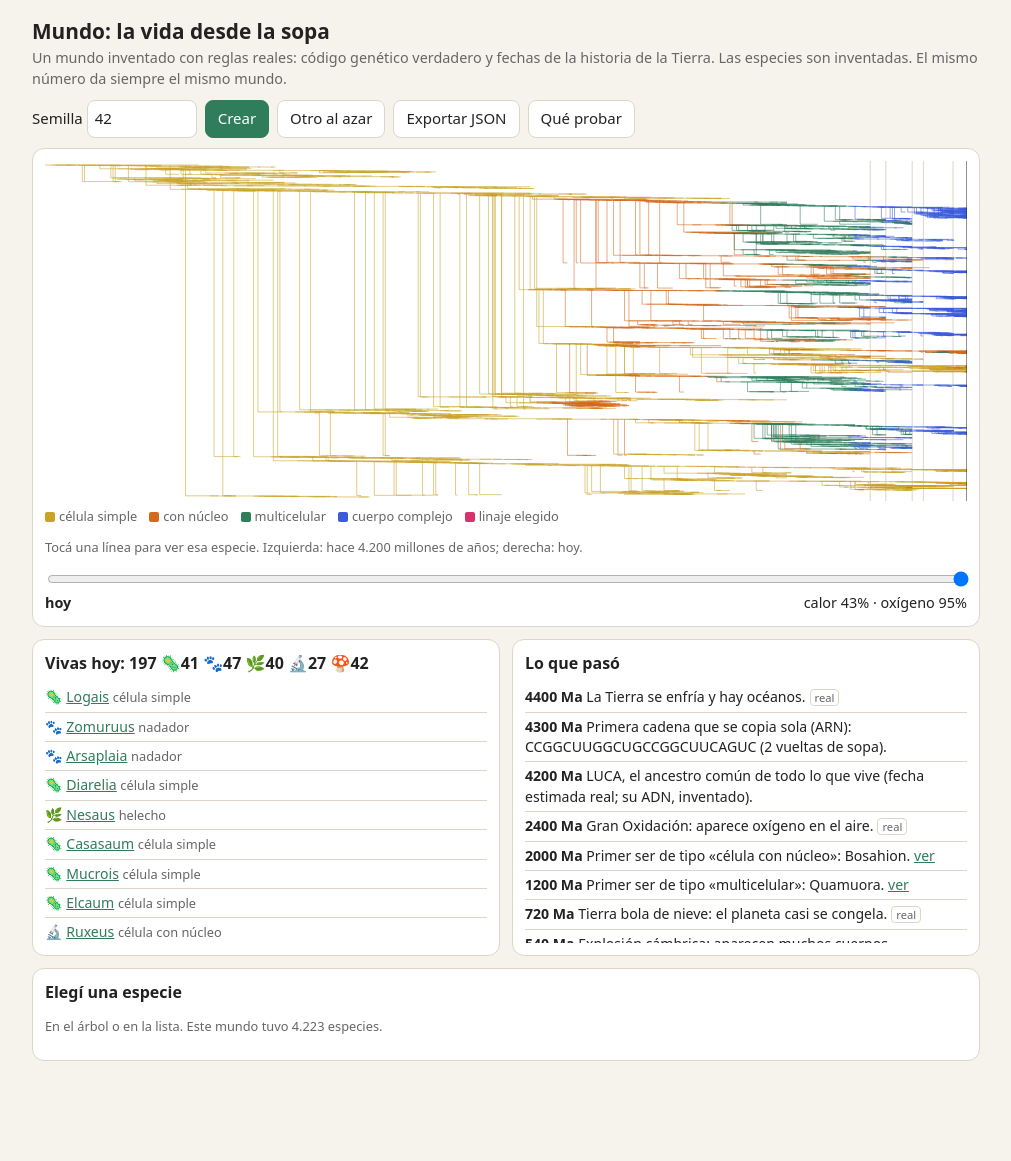
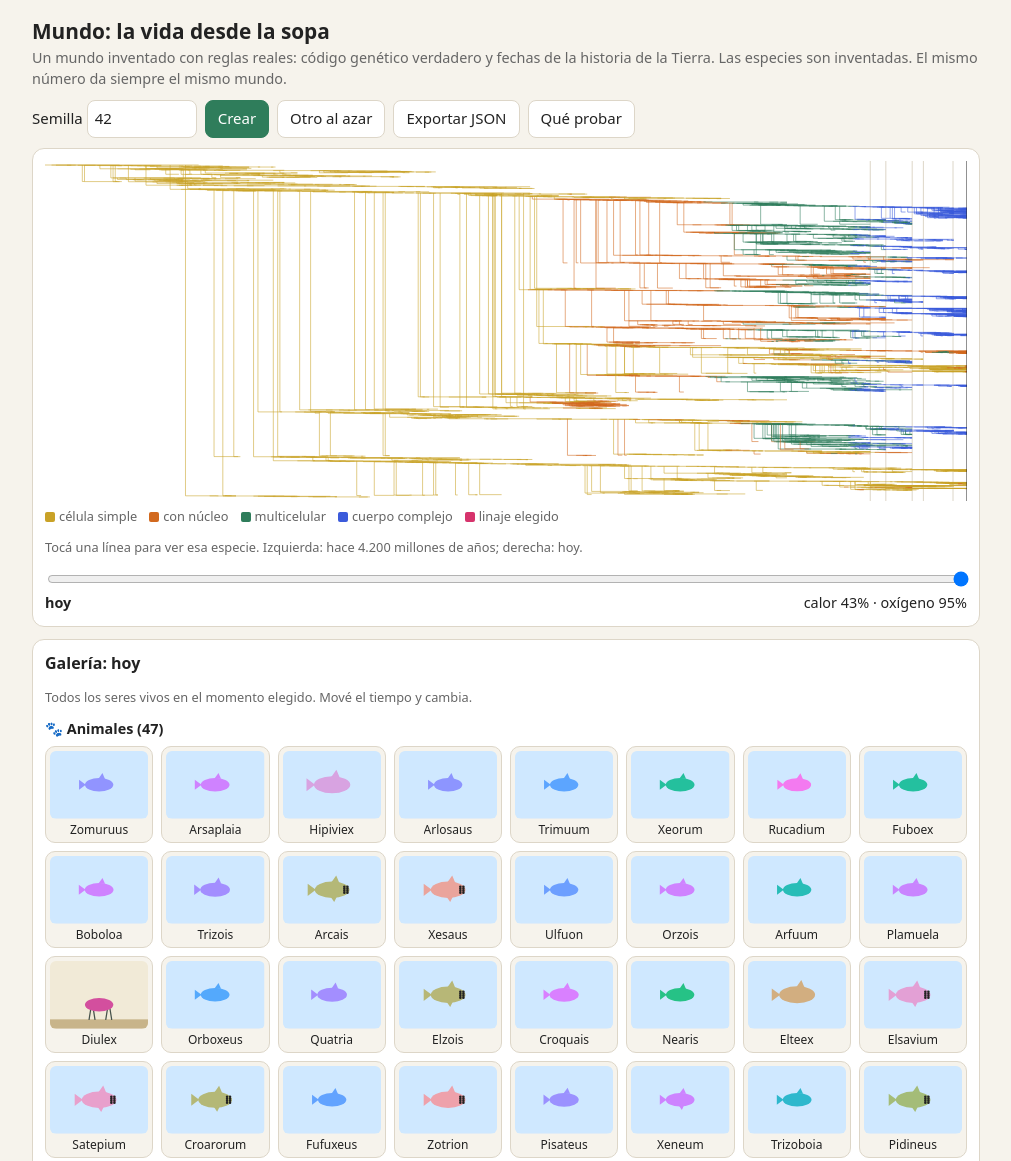
Before and after one commit to yat320/yat320.github.io, a plain HTML site: page mundo/index.html in a window 1280 px wide. Shown: the top 1161 px of the page, without its empty margins (134-1145 px from the left). Before the commit the page ends 1113 px from the top, so only its background shows below. Drawn offline with Linux system fonts and the light colour scheme.

Commit message:
Mundo: galería
Co-Authored-By: Claude Opus 5.5 <noreply@anthropic.com>
Claude-Session: https://claude.ai/code/session_01CAMWUJNy3u3vaD8Uets2hg

```diff
--- a/mundo/index.html
+++ b/mundo/index.html
@@ -41,6 +41,11 @@ li button{border:0;padding:0;background:none;color:var(--acento);text-decoration
 .barras em i{display:block;height:100%;background:var(--acento)}
 .chico{font-size:.8rem;color:var(--suave)}
 svg.bicho{width:100%;max-width:260px;height:auto;display:block;margin:6px 0;border-radius:10px;border:1px solid var(--linea)}
+.gal{display:grid;grid-template-columns:repeat(auto-fill,minmax(96px,1fr));gap:8px;margin-bottom:10px}
+.gal button{display:flex;flex-direction:column;align-items:center;gap:2px;padding:4px;font-size:.75rem;text-decoration:none;color:var(--tinta);border:1px solid var(--linea);border-radius:10px;background:var(--fondo);overflow:hidden}
+.gal svg.bicho{margin:0;border:0;border-radius:6px}
+.gal span{max-width:100%;overflow:hidden;text-overflow:ellipsis;white-space:nowrap}
+h3{font-size:.9rem;margin:10px 0 6px}
 dialog{max-width:520px;border:1px solid var(--linea);border-radius:12px;background:var(--panel);color:var(--tinta)}
 </style>
 <main>
@@ -60,6 +65,7 @@ dialog{max-width:520px;border:1px solid var(--linea);border-radius:12px;backgrou
   <input id="t" type="range" min="0" max="4200" step="10" value="0" aria-label="Momento">
   <div class="tiempo"><b id="cuando"></b><span id="amb"></span></div>
 </div>
+<div class="caja"><h2 id="tgal">Galería</h2><p class="chico">Todos los seres vivos en el momento elegido. Mové el tiempo y cambia.</p><div id="gal"></div></div>
 <div class="grid">
   <div class="caja"><h2 id="tvivas">Vivas en ese momento</h2><ul id="vivas"></ul></div>
   <div class="caja"><h2>Lo que pasó</h2><ul id="eventos"></ul></div>
@@ -70,7 +76,7 @@ dialog{max-width:520px;border:1px solid var(--linea);border-radius:12px;backgrou
 <li>Mové el tiempo a 252 (Pérmico) y mirá cuántas especies quedan antes y después.</li>
 <li>Elegí una especie de hoy y mirá su linaje hasta LUCA.</li>
 <li>Buscá una con «préstamo»: un gen que le pasó otra especie de costado, como hacen las bacterias.</li>
-<li>Andá a hoy y abrí un 🐾, un 🌿 y un 🍄: mirá su cuerpo y su dibujo. Probá la semilla 1: ahí nunca hubo animales.</li>
+<li>Mirá la galería en hoy, en 300 y en 1.000 millones de años: cómo cambia lo que vive. Andá a hoy y abrí un 🐾, un 🌿 y un 🍄: mirá su cuerpo y su dibujo. Probá la semilla 1: ahí nunca hubo animales.</li>
 <li>Exportá el JSON: eso es lo que va a leer cualquier juego.</li>
 </ol><form method="dialog"><button class="prim">Listo</button></form></dialog>
 </main>
@@ -419,6 +425,9 @@ function tiempo(){
   $('amb').textContent='calor '+Math.round(a.temp*100)+'% · oxígeno '+Math.round(a.oxigeno*100)+'%';
   const cu={};v.forEach(e=>{const k=ico(e);cu[k]=(cu[k]||0)+1});
   $('tvivas').textContent='Vivas '+(t===0?'hoy':'en ese momento')+': '+v.length+'  '+Object.keys(cu).map(k=>k+cu[k]).join(' ');
+  const grupos=[['🐾 Animales',e=>e.reino==='animal'],['🌿 Plantas',e=>e.reino==='planta'],['🍄 Hongos',e=>e.reino==='hongo'],['🔬 Células con núcleo',e=>!e.reino&&e.nivel>=1],['🦠 Células simples',e=>e.nivel===0]];
+  $('tgal').textContent='Galería: '+fmt(t);
+  $('gal').innerHTML=grupos.map(([tit,f])=>{const g=v.filter(f);return g.length?'<h3>'+tit+' ('+g.length+')</h3><div class="gal">'+g.map(e=>'<button data-id="'+e.id+'">'+dibujo(e)+'<span>'+esc(e.nombre)+'</span></button>').join('')+'</div>':''}).join('');
   $('vivas').innerHTML=v.slice(0,200).map(e=>'<li>'+ico(e)+' <button data-id="'+e.id+'">'+esc(e.nombre)+'</button> <span class="chico">'+(e.cuerpo?e.cuerpo.tipo:e.reino||m.niveles[e.nivel])+'</span></li>').join('');
   dibujar();
 }
@@ -427,9 +436,17 @@ function describir(e){const c=e.cuerpo;
   if(e.reino!=='animal')return 'Es '+(c.tipo==='árbol'?'un ':'')+c.tipo+', vive en '+c.medio+', mide unos '+medida(c.tamanoM)+(c.hojas?', '+c.hojas+' hojas por rama':'')+'.';
   return 'Es '+c.tipo+', de simetría '+c.simetria+', '+c.patas+' patas, '+c.ojos+' ojos'+(c.aletas?', '+c.aletas+' aletas':'')+(c.alas?', '+c.alas+' alas':'')+', cubierto de '+c.cubierta+'. Vive en '+c.medio+' y mide unos '+medida(c.tamanoM)+'.';}
 function dibujo(e){
+  if(!e.cuerpo){
+    let g='<rect width="160" height="110" fill="#cfe8ff"/>';const col=e.reino==='animal'?'#e8a598':e.reino==='planta'?'#69db7c':e.reino==='hongo'?'#ced4da':e.nivel===0?'#c9a227':'#f0954a';
+    if(e.nivel===0)for(let i=0;i<5;i++)g+='<rect x="'+(30+i*22)+'" y="'+(40+(i%2)*18)+'" width="18" height="9" rx="4.5" fill="'+col+'" transform="rotate('+(i*23-30)+' '+(39+i*22)+' '+(44+(i%2)*18)+')"/>';
+    else if(e.nivel===1)g+='<circle cx="80" cy="55" r="30" fill="'+col+'" opacity=".75"/><circle cx="86" cy="50" r="10" fill="#7f3b08"/><circle cx="66" cy="64" r="4" fill="#fff" opacity=".7"/>';
+    else for(let i=0;i<9;i++)g+='<circle cx="'+(64+(i%3)*16)+'" cy="'+(38+Math.floor(i/3)*16)+'" r="9" fill="'+col+'" stroke="#fff"/>';
+    return '<svg class="bicho" viewBox="0 0 160 110" role="img" aria-label="Dibujo de '+esc(e.nombre)+'">'+g+'</svg>';
+  }
   const c=e.cuerpo,P={piel:'#e8a598',caparazón:'#8d6e63',escamas:'#4dabf7',pelo:'#b5651d',plumas:'#f2c230'};
   const fondo=c.medio==='agua'?'#cfe8ff':c.medio==='aire'?'#e7f5ff':'#f1ead7';
   let g='<rect width="160" height="110" fill="'+fondo+'"/>'+(c.medio!=='agua'?'<rect y="95" width="160" height="15" fill="#c8b48a"/>':'');
+  const fondoLen=g.length;
   const L=(x1,y1,x2,y2,col,w)=>'<line x1="'+x1+'" y1="'+y1+'" x2="'+x2+'" y2="'+y2+'" stroke="'+col+'" stroke-width="'+(w||3)+'" stroke-linecap="round"/>';
   if(e.reino==='planta'){
     if(c.tipo==='alga')for(let i=0;i<4;i++)g+='<path d="M'+(50+i*18)+' 105 q-8 -20 0 -40 t0 -40" fill="none" stroke="#2f9e44" stroke-width="4"/>';
@@ -450,6 +467,10 @@ function dibujo(e){
       for(let i=0;i<c.ojos;i++)g+='<circle cx="'+(104+(i%2)*6)+'" cy="'+(cy-6+Math.floor(i/2)*4)+'" r="2.5" fill="#222"/>';
     }
   }
+  // Cada uno con su color (del ADN de su gen de forma) y su tamaño (del gen de tamaño).
+  const fo=e.adn.slice(-72);let h=0;for(let i=0;i<fo.length;i++)h=(h*31+fo.charCodeAt(i))%360;
+  const sc=(0.6+0.5*e.rasgos.tamano).toFixed(2),oy=c.medio==='agua'?55:95;
+  g=g.slice(0,fondoLen)+'<g style="filter:hue-rotate('+(h-180)*0.5+'deg)" transform="translate(80 '+oy+') scale('+sc+') translate(-80 -'+oy+')">'+g.slice(fondoLen)+'</g>';
   return '<svg class="bicho" viewBox="0 0 160 110" role="img" aria-label="Dibujo de '+esc(e.nombre)+'">'+g+'</svg>';
 }
 function ver(id){
@@ -468,7 +489,7 @@ function ver(id){
   html+='<h2>Linaje ('+lin.length+' pasos hasta LUCA)</h2><p class="chico">'+lin.map(e=>'<button data-id="'+e.id+'">'+esc(e.nombre)+'</button> '+(e.nace)+' Ma').join(' ← ')+'</p>';
   $('ficha').innerHTML=html;dibujar();
 }
-document.addEventListener('click',ev=>{const b=ev.target.closest('button[data-id]');if(b){ver(+b.dataset.id);if(ev.target.closest('#vivas,#eventos'))$('ficha').scrollIntoView({behavior:'smooth'})}});
+document.addEventListener('click',ev=>{const b=ev.target.closest('button[data-id]');if(b){ver(+b.dataset.id);if(ev.target.closest('#vivas,#eventos,#gal'))$('ficha').scrollIntoView({behavior:'smooth'})}});
 cv.addEventListener('click',ev=>{
   const r=cv.getBoundingClientRect(),w=r.width,h=r.height,x=ev.clientX-r.left,y=ev.clientY-r.top;
   const ma=Math.round((1-x/w)*4200),n=m.especies.length;let mejor=null,dm=1e9;
```
